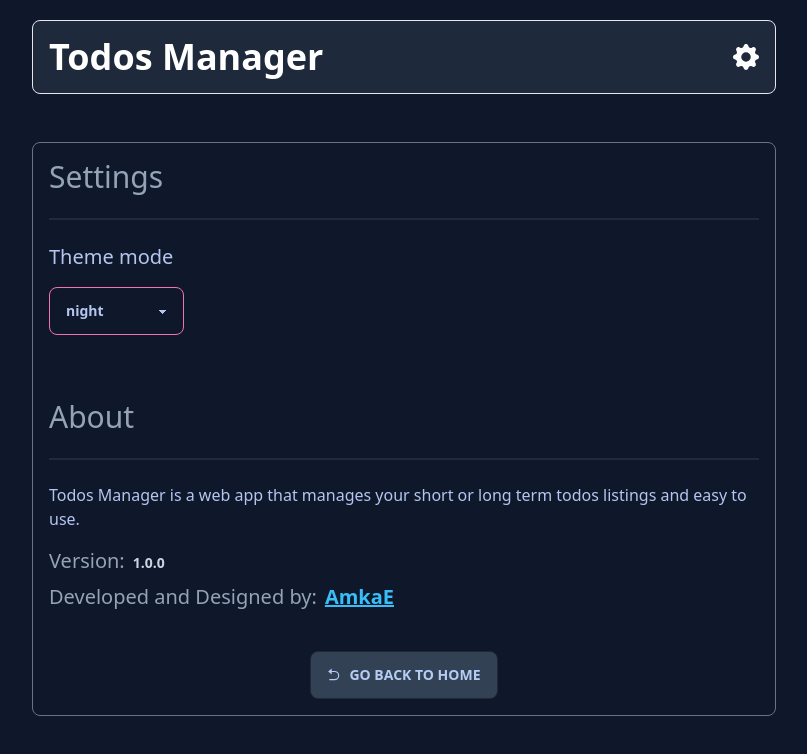
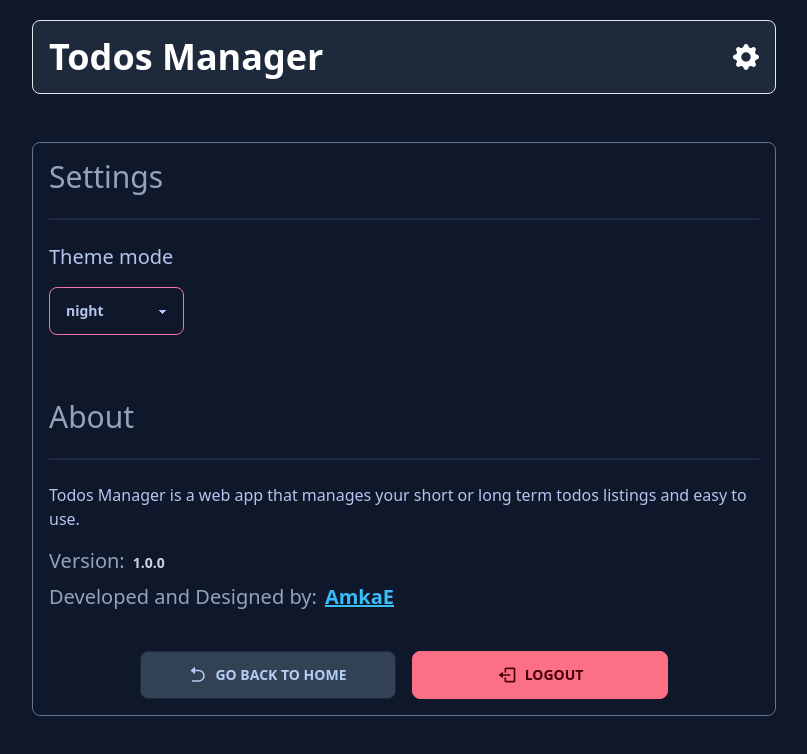
Before and after one commit to itzAmka/Task-Tarakar, a React (Vite) app: page /settings in a window 1280 px wide. Shown: the top 754 px of the page, without its empty margins (236-1043 px from the left). Built offline with nearby package versions, Linux system fonts and the light colour scheme; no server answers.

Commit message:
create logout button in the settings page

```diff
--- a/src/pages/settings.jsx
+++ b/src/pages/settings.jsx
@@ -1,8 +1,15 @@
 import { Link } from 'react-router-dom';
 import { RiArrowGoBackFill } from 'react-icons/ri';
+import { BiLogOut } from 'react-icons/bi';
+import { auth } from '../config/firebase.config';
+import { signOut } from 'firebase/auth';
 import ThemeOptions from '../components/ThemeOptions';
 
 const Settings = () => {
+	const handleLogout = async () => {
+		await signOut(auth);
+	};
+
 	return (
 		<div className='mt-12 p-4 border border-slate-500 rounded-lg'>
 			<section>
@@ -37,11 +44,17 @@ const Settings = () => {
 					</p>
 				</div>
 			</section>
-			<section className='text-center mt-10'>
+			<section className='text-center mt-10 flex justify-center gap-4 sm:flex-row flex-col'>
 				<Link to='/'>
-					<button className='btn bg-slate-700'>
-						<RiArrowGoBackFill />
+					<button className='btn bg-slate-700 btn-wide'>
+						<RiArrowGoBackFill size={18} />
 						<span className='ml-2'>Go Back To Home</span>
+					</button>
+				</Link>
+				<Link to='/sign-in' onClick={handleLogout}>
+					<button className='btn btn-error btn-wide'>
+						<BiLogOut size={20} />
+						<span className='ml-2'>Logout</span>
 					</button>
 				</Link>
 			</section>
```
